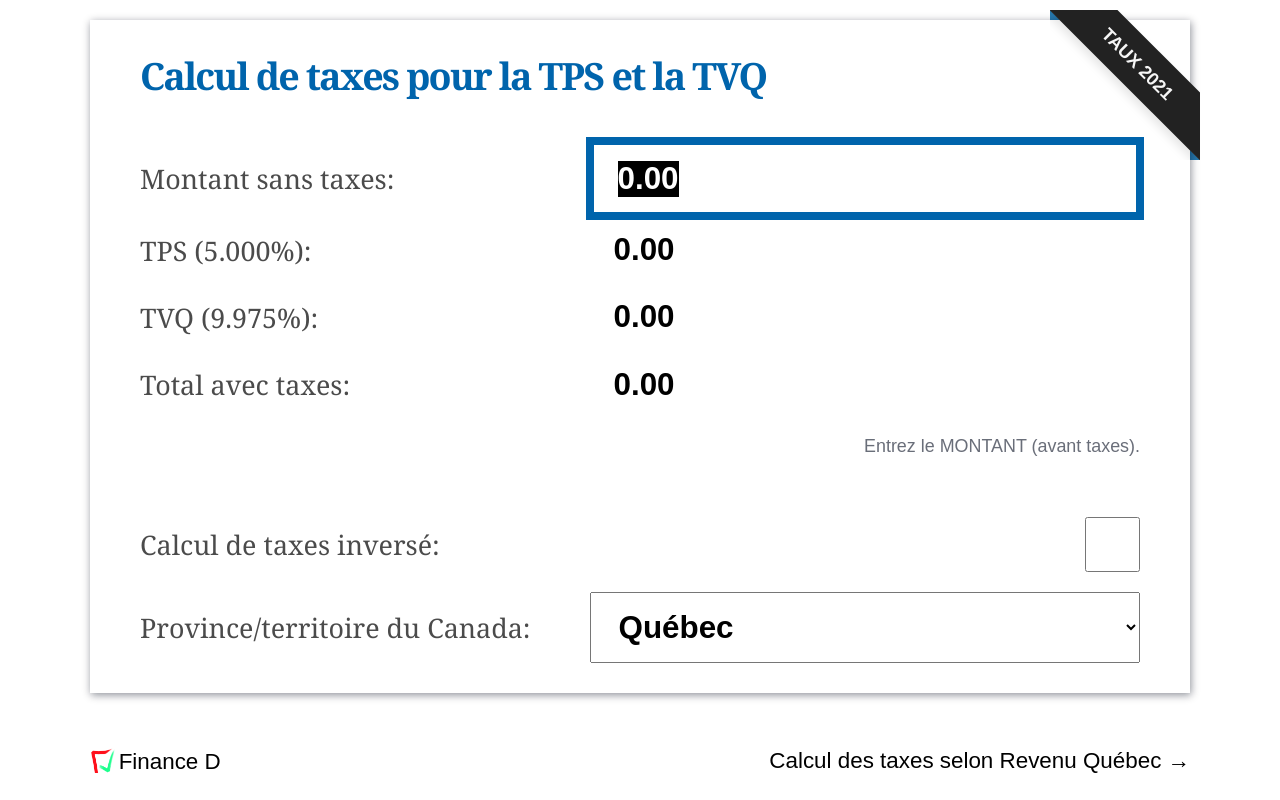
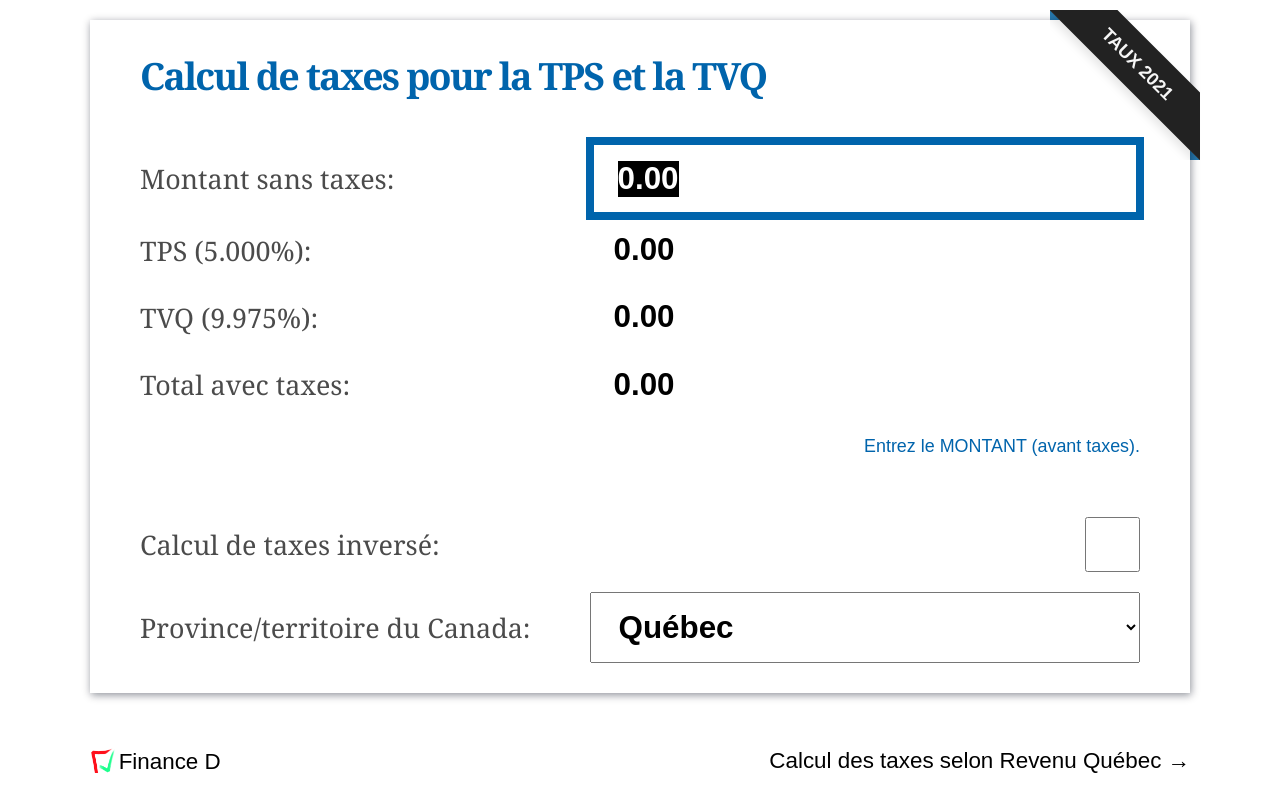
Before and after one commit to alex-drocks/calcul-taxes, a Next.js app: page / in a window 1280 px wide. Shown: the top 800 px of the page. Built offline with nearby package versions, Linux system fonts and the light colour scheme.

Commit message:
executed npm audit fix to find vulnerabilities and changed Instructions.js text color.

```diff
--- a/components/Instructions.js
+++ b/components/Instructions.js
@@ -1,6 +1,6 @@
 export default function Instructions({taxeIn}) {
   return (
-    <p className="calculator-instructions no-select" style={{color: "rgba(0, 8, 27, .59)", textAlign: "right"}}>
+    <p className="calculator-instructions no-select" style={{color: "var(--blue)", textAlign: "right"}}>
       {taxeIn ? `Entrez le TOTAL (taxes incluses).` : `Entrez le MONTANT (avant taxes).`}
     </p>
   );
--- a/package.json
+++ b/package.json
@@ -8,7 +8,7 @@
 		"preview-prod": "next build && next start",
 		"optimizeImages": "gulp optimizeImages",
 		"optimizeIcons": "gulp optimizeIcons",
-	  	"clean": "npx rimraf .next out",
+		"clean": "npx rimraf .next out",
 		"build": "npm run clean && next build && next export"
 	},
 	"dependencies": {
```
Also changed, not shown: 1 other file (tests, documents, lock files or other folders).
